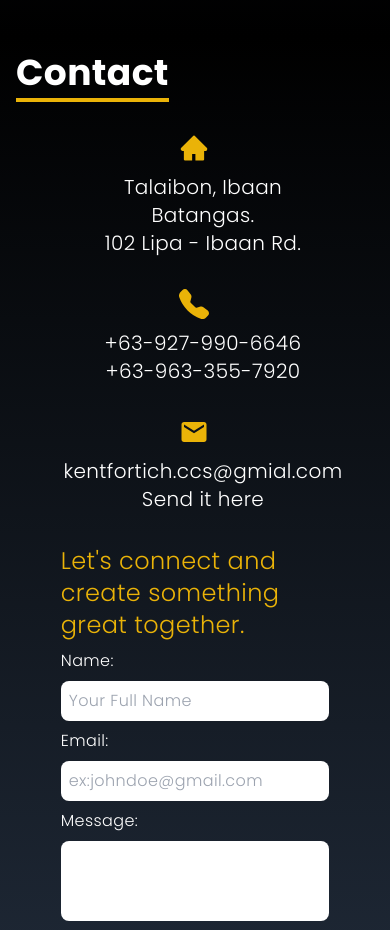
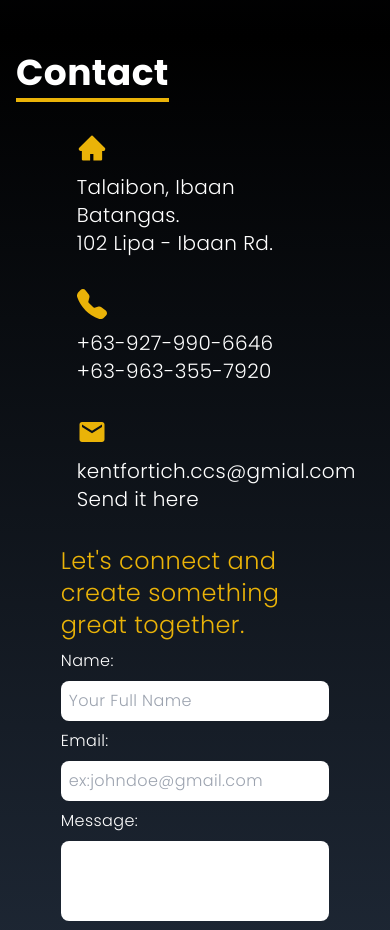
Before and after one commit to 4kent4/react-portfolio, a React (Create React App) app: page / in a window 390 px wide. Shown: the part 5400-6330 px from the top of the page. Built offline with nearby package versions, Linux system fonts and the light colour scheme.

Commit message:
fixed contact section mobile responsiveness, redeploy

```diff
--- a/src/components/subComponents/ContactDetailsContent.jsx
+++ b/src/components/subComponents/ContactDetailsContent.jsx
@@ -70,9 +70,9 @@ const ContactDetailsContent = () => {
 				{details.map(({ id, icon, text1, text2 }) => (
 					<div
 						key={id}
-						className="flex items-center mb-8 flex-col md:flex-row text-center md:text-left"
+						className="flex mb-8 flex-col md:flex-row  md:text-left"
 					>
-						<div className=" h-8 w-8 mb-2 md:mb-0">{icon}</div>
+						<div className=" h-8 w-8 mb-2 md:mb-0 pl-4 md:pl-0">{icon}</div>
 
 						<div className="ml-4">
 							<p className="text-xl">{text1}</p>
```
